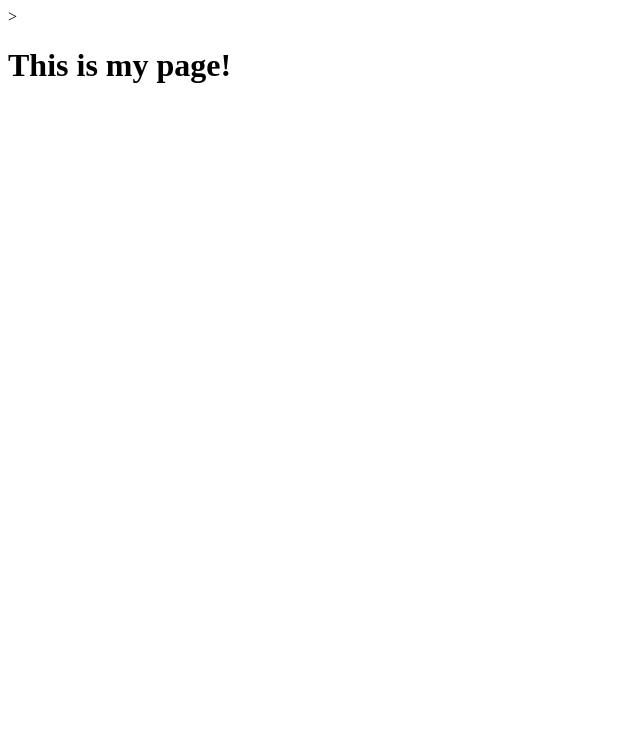
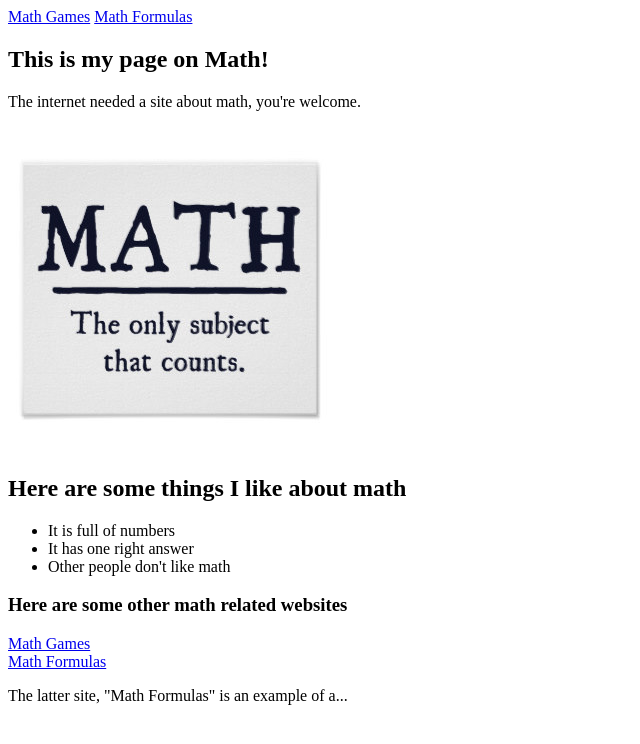
Before and after one commit to mccosta2/mccosta2.github.io, a plain HTML site: page index.html in a window 1280 px wide. Shown: the whole page, without its empty margins (0-640 px from the left). Drawn offline with Linux system fonts and the light colour scheme.

Commit message:
added some images, a list and a few links. Created the space for nav and third party commentary but have not yet completed.

```diff
--- a/index.html
+++ b/index.html
@@ -1,9 +1,31 @@
 <!DOCTYPE html>
 <html>
 <head>
-	<title>MyPage</title>
+	<title>Math Page</title>
 </head>
+<nav>
+	<a href="http://www.mathplayground.com/">Math Games</a>
+	<a href="http://www.basic-mathematics.com/basic-math-formulas.html">Math Formulas</a>
+</nav>
 <body>
-><h1>This is my page!</h1>
+	<section>
+	<h1>This is my page on Math!</h1>
+	<p>The internet needed a site about math, you're welcome.</p>
+	<img src="images/math_the_only_subject.jpg" alt = "Math Subject">
+	</section>
+	<section>
+		<h2>Here are some things I like about math</h2>
+		<ul>
+			<li>It is full of numbers</li>
+			<li>It has one right answer</li>
+			<li>Other people don't like math</li>
+		</ul>
+	</section>
+	<section>
+		<h3>Here are some other math related websites</h3>
+		<a href="http://www.mathplayground.com/">Math Games</a> <br>
+		<a href="http://www.basic-mathematics.com/basic-math-formulas.html">Math Formulas</a>
+		<p>The latter site, "Math Formulas" is an example of a... </p>
+	</section>
 </body>
 </html>
```
Also changed, not shown: images/math_the_only_subject.jpg (added).
